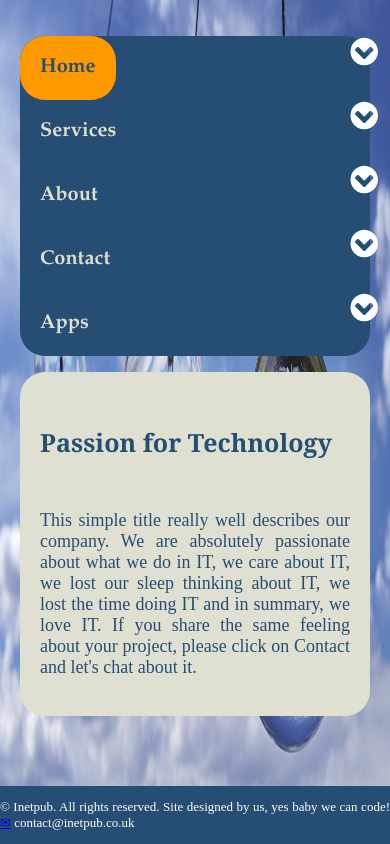
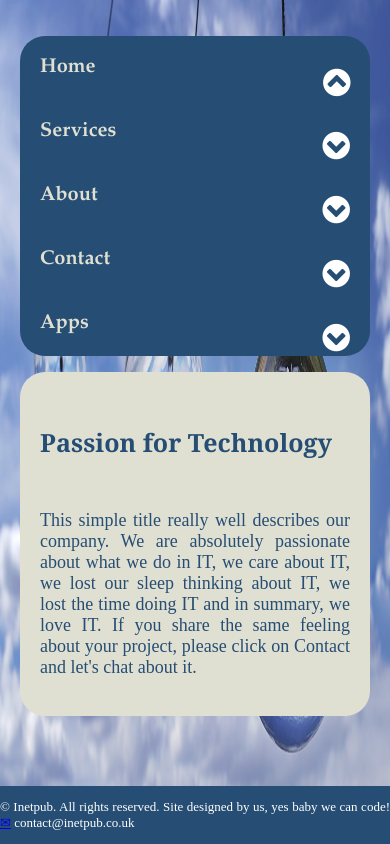
Before and after one commit to leonardols/inetpub-portal, a React app: page /#/ in a window 390 px wide. Built offline with nearby package versions, Linux system fonts and the light colour scheme.

Commit message:
Mobile version added arrows

```diff
--- a/src/client/app/main.css
+++ b/src/client/app/main.css
@@ -100,13 +100,17 @@ footer p {
 
 .mobile_header a.mobile_active {
   border-radius: 25px;
-  background-color: #ff9900;
-  color: #264d73;
 }
 
+.mobile_header li a.mobile_active i {
+  -webkit-transform: rotate(180deg);
+}
+
+
 .mobile_header li i.fa-chevron-circle-down {
-  right: 12px;
+  right: 40px;
   left: auto;
+  margin-top: 10px;
   font-size: 32px;
 }
 
--- a/src/client/app/mobile_menu.jsx
+++ b/src/client/app/mobile_menu.jsx
@@ -8,11 +8,11 @@ class MobileMenu extends React.Component{
       return (
         <nav>
           <ul className="mobile_header">
-            <li><NavLink exact to="/" activeClassName="mobile_active">Home</NavLink><i className="fa fa-chevron-circle-down"></i></li>
-            <li><NavLink to="/services" activeClassName="mobile_active">Services</NavLink><i className="fa fa-chevron-circle-down"></i></li>
-            <li><NavLink to="/about" activeClassName="mobile_active">About</NavLink><i className="fa fa-chevron-circle-down"></i></li>
-            <li><NavLink to="/contact" activeClassName="mobile_active">Contact</NavLink><i className="fa fa-chevron-circle-down"></i></li>
-            <li><NavLink to="/apps" activeClassName="mobile_active">Apps</NavLink><i className="fa fa-chevron-circle-down"></i></li>
+            <li><NavLink exact to="/" activeClassName="mobile_active">Home<i className="fa fa-chevron-circle-down"></i></NavLink></li>
+            <li><NavLink to="/services" activeClassName="mobile_active">Services<i className="fa fa-chevron-circle-down"></i></NavLink></li>
+            <li><NavLink to="/about" activeClassName="mobile_active">About<i className="fa fa-chevron-circle-down"></i></NavLink></li>
+            <li><NavLink to="/contact" activeClassName="mobile_active">Contact<i className="fa fa-chevron-circle-down"></i></NavLink></li>
+            <li><NavLink to="/apps" activeClassName="mobile_active">Apps<i className="fa fa-chevron-circle-down"></i></NavLink></li>
           </ul>
         </nav>
       );
```
